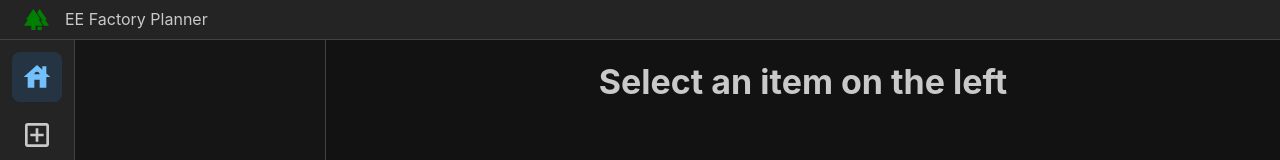
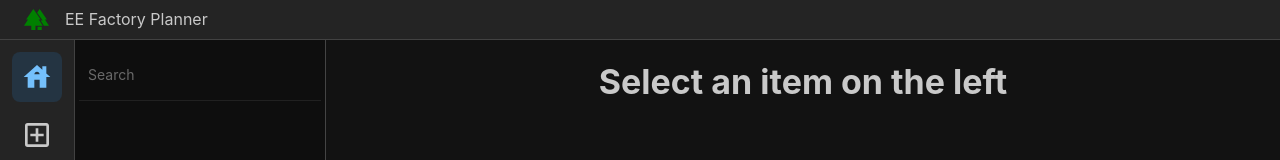
Before and after one commit to JamesPRobertson/eager-ermine, a React (Vite) app: page /items in a window 1280 px wide. Shown: the top 160 px of the page. Built offline with nearby package versions, Linux system fonts and the light colour scheme.

Commit message:
Moved pages over to new ItemSelect

```diff
--- a/src/components/ItemSelect/ItemSelect.tsx
+++ b/src/components/ItemSelect/ItemSelect.tsx
@@ -1,34 +1,51 @@
-import { Button, ScrollArea, Stack } from "@mantine/core"
+import { Combobox, Text, TextInput } from "@mantine/core";
+import { useDebouncedState } from "@mantine/hooks";
 
-export const ItemEntry = ({entry, setter, displayName}: any) => {
+import classes from "./itemSelect.module.css";
+
+export const ItemEntry = ({ label }: { label: string }) => {
+  return <Text>{label}</Text>;
+};
+
+type ObjectEntry = {
+  label: string;
+  value: string;
+};
+
+// TODO: rename this to 'ObjectSelect' or similar
+export const ItemSelect = ({ data, onSelect }: { data?: ObjectEntry[]; onSelect: (value: any) => void }) => {
+  const [search, setSearch] = useDebouncedState<string>("", 200);
+
+  const options =
+    data &&
+    data
+      .filter((entry: ObjectEntry) => entry.label.toLowerCase().includes(search.toLowerCase().trim()))
+      .map((entry: ObjectEntry) => (
+        <Combobox.Option value={`${entry.value}`} key={entry.value}>
+          <ItemEntry label={entry.label} />
+        </Combobox.Option>
+      ));
+
   return (
-    <Button
-      variant="subtle"
-      color="gray"
-      justify="start"
-      key={entry[0]}
-      onClick={() => {
-        setter(entry[1])
-      }}
-    >
-      { displayName ?? entry[1].name}
-    </Button>
-  )
-}
-
-export const ItemSelect = ({height, data}: {height: number, data: any}) => {
-  return (
-    <ScrollArea.Autosize
-      h={height - 40}
-      style={{backgroundColor: "rgba(24, 24, 24, 0.50)"}}
-    >
-      <Stack
-        gap={1}
-        style={{width: 250}}
-        p="xs"
+    <div className={classes.container}>
+      <Combobox
+        onOptionSubmit={(value: any) => {
+          console.log(value);
+          onSelect(value);
+        }}
       >
-        {data}
-      </Stack>
-    </ScrollArea.Autosize>
-  )
-}
+        <Combobox.EventsTarget>
+          <TextInput
+            placeholder="Search"
+            variant="unstyled"
+            className={classes.searchField}
+            onChange={(event) => {
+              setSearch(event.currentTarget.value);
+            }}
+          />
+        </Combobox.EventsTarget>
+        <Combobox.Options>{options}</Combobox.Options>
+      </Combobox>
+    </div>
+  );
+};
--- a/src/components/ItemSelect/NewItemSelect.tsx
+++ /dev/null
@@ -1,55 +0,0 @@
-import { Combobox, Text, TextInput } from "@mantine/core";
-import { database } from "lib/database";
-import { useDebouncedState } from "@mantine/hooks";
-
-import classes from "./itemSelect.module.css";
-
-export const ItemEntry = ({ label }: { label: string }) => {
-  return <Text>{label}</Text>;
-};
-
-type ObjectEntry = {
-  label: string;
-  value: string;
-};
-
-// TODO: rename this to 'ObjectSelect' or similar
-export const ItemSelect = ({ data, onSelect }: { data?: ObjectEntry[]; onSelect: (value: any) => void }) => {
-  const [search, setSearch] = useDebouncedState<string>("", 200);
-
-  const options =
-    data &&
-    data
-      .filter((entry: ObjectEntry) => entry.label.toLowerCase().includes(search.toLowerCase().trim()))
-      .map((entry: ObjectEntry) => (
-        <Combobox.Option value={`${entry.value}`} key={entry.value}>
-          <ItemEntry label={entry.label} />
-        </Combobox.Option>
-      ));
-
-  return (
-    <div className={classes.container}>
-      <Combobox
-        onOptionSubmit={(value: any) => {
-          console.log(value);
-          onSelect(database.recipes[value]);
-        }}
-        classNames={{
-          options: classes.itemEntry
-        }}
-      >
-        <Combobox.EventsTarget>
-          <TextInput
-            placeholder="Search"
-            variant="unstyled"
-            className={classes.searchField}
-            onChange={(event) => {
-              setSearch(event.currentTarget.value);
-            }}
-          />
-        </Combobox.EventsTarget>
-        <Combobox.Options>{options}</Combobox.Options>
-      </Combobox>
-    </div>
-  );
-};
--- a/src/pages/Buildings/BuildingsPage.tsx
+++ b/src/pages/Buildings/BuildingsPage.tsx
@@ -1,6 +1,6 @@
 import { Flex } from "@mantine/core"
 import { useViewportSize } from "@mantine/hooks";
-import { ItemEntry, ItemSelect  } from "components/ItemSelect/ItemSelect";
+import { ItemSelect  } from "components/ItemSelect/ItemSelect";
 
 import { useEffect, useState } from "react";
 
@@ -8,13 +8,16 @@ import { database } from "lib/database";
 import { BuildingEditControls } from "./components/BuildingEditControls/BuildingEditControls";
 
 export const BuildingsPage = () => {
-  const { height, width } = useViewportSize();
+  const { height, } = useViewportSize();
   const [ selectedEntry, setSelectedEntry ] = useState<Building>();
   const [ listData, setListData ] = useState<any[]>();
 
   useEffect(() => {
     setListData(Object.entries(database.buildings).map(
-      (entry: any, index: any) => <ItemEntry key={index} entry={entry} setter={setSelectedEntry}/>
+      (entry: [string, Building]) => ({
+        label: entry[1].name,
+        value: entry[1].id
+      })
     ))
   }, []);
 
@@ -23,7 +26,7 @@ export const BuildingsPage = () => {
       align="start"
       h={height - 40}
     >
-      <ItemSelect height={height} data={listData} />
+      <ItemSelect data={listData} onSelect={(index) => { setSelectedEntry(database.buildings[index]) }} />
       <div style={{alignSelf: "stretch", width: 1, backgroundColor: "#444"}}/>
       <BuildingEditControls selected={selectedEntry} />
     </Flex>
--- a/src/pages/Items/ItemsPage.tsx
+++ b/src/pages/Items/ItemsPage.tsx
@@ -1,6 +1,6 @@
 import { Flex } from "@mantine/core"
 import { useViewportSize } from "@mantine/hooks";
-import { ItemEntry, ItemSelect } from "components/ItemSelect/ItemSelect";
+import { ItemSelect } from "components/ItemSelect/ItemSelect";
 import { EditControls } from "./components/ItemEditControls/ItemEditControls";
 
 import { useEffect, useState } from "react";
@@ -14,7 +14,10 @@ export const ItemsPage = () => {
 
   useEffect(() => {
     setItemsListData(Object.entries(database.items).map(
-      (entry: any, index: any) => <ItemEntry key={index} entry={entry} setter={setSelectedItem}/>
+      (entry: [string, Item]) => ({
+        label: entry[1].name,
+        value: entry[1].id
+      })
     ))
   }, []);
 
@@ -23,7 +26,7 @@ export const ItemsPage = () => {
       align="start"
       h={height - 40}
     >
-      <ItemSelect height={height} data={itemsListData} />
+      <ItemSelect data={itemsListData} onSelect={(index) => { setSelectedItem(database.items[index]) }} />
       <div style={{alignSelf: "stretch", width: 1, backgroundColor: "#444"}}/>
       <EditControls selected={selectedItem} />
     </Flex>
--- a/src/pages/Recipes/RecipesPage.tsx
+++ b/src/pages/Recipes/RecipesPage.tsx
@@ -1,6 +1,6 @@
 import { Flex } from "@mantine/core";
 import { useViewportSize } from "@mantine/hooks";
-import { ItemEntry, ItemSelect } from "components/ItemSelect/NewItemSelect";
+import { ItemSelect } from "components/ItemSelect/ItemSelect";
 
 import { useEffect, useState } from "react";
 
@@ -24,7 +24,7 @@ export const RecipesPage = () => {
 
   return (
     <Flex align="start" h={height - 40}>
-      <ItemSelect data={itemsListData} onSelect={setSelection} />
+      <ItemSelect data={itemsListData} onSelect={(index) => { setSelection(database.recipes[index]) }} />
       <div style={{ alignSelf: "stretch", width: 1, backgroundColor: "#444" }} />
       <RecipeEditControls height={height} selectedRecipe={selection} key={selection?.id} />
     </Flex>
--- a/src/pages/Recipes/components/RecipeEditControls/RecipeEditControls.tsx
+++ b/src/pages/Recipes/components/RecipeEditControls/RecipeEditControls.tsx
@@ -4,7 +4,11 @@ import { Button, Divider, Flex, Grid, Group, NumberInput, Select, Text, TextInpu
 import { database } from "lib/database";
 import { useForm } from "@mantine/form";
 
+// This is REALLY confusing
 import classes from "./RecipeEditControls.module.css";
+// I don't know if the import order matters, but on refresh these
+// classes get wiped out somehow??
+
 
 type ValueLabelPair = {
   value?: string,
```
